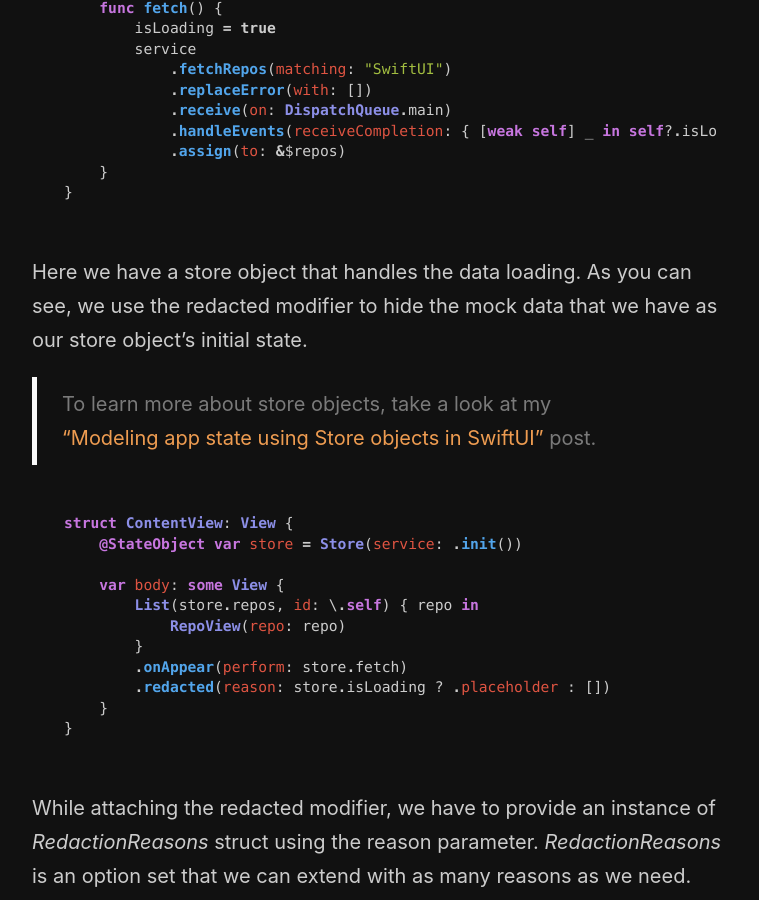
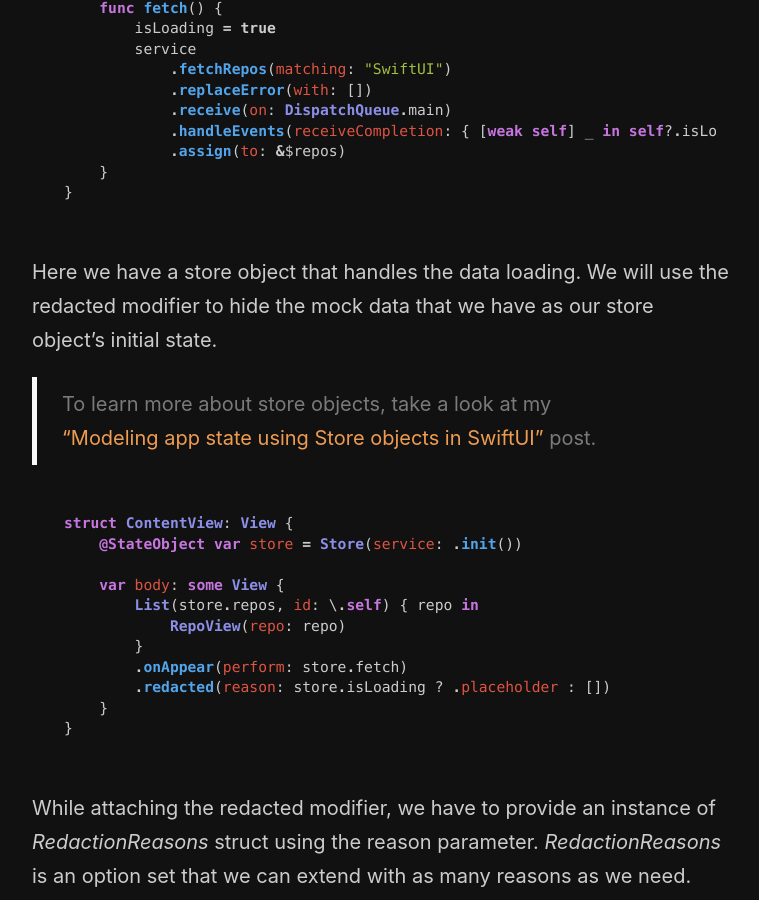
Before and after one commit to mecid/mecid.github.io, a Jekyll site: the page built from _posts/2020-10-22-the-magic-of-redacted-modifier-in-swiftui.md, in a window 1280 px wide and 900 px high, scrolled down 2814 px. Shown: the whole window, without its empty margins (258-1017 px from the left). Built offline with Jekyll 4.4.1, drawn with Linux system fonts in a browser that asks for light colours.

Commit message:
another small fix

````diff
--- a/_posts/2020-10-22-the-magic-of-redacted-modifier-in-swiftui.md
+++ b/_posts/2020-10-22-the-magic-of-redacted-modifier-in-swiftui.md
@@ -98,7 +98,7 @@ final class Store: ObservableObject {
 }
 ```
 
-Here we have a store object that handles the data loading. As you can see, we use the redacted modifier to hide the mock data that we have as our store object's initial state.
+Here we have a store object that handles the data loading. We will use the redacted modifier to hide the mock data that we have as our store object's initial state.
 
 > To learn more about store objects, take a look at my ["Modeling app state using Store objects in SwiftUI"](/2019/09/04/modeling-app-state-using-store-objects-in-swiftui/) post.
 
````
